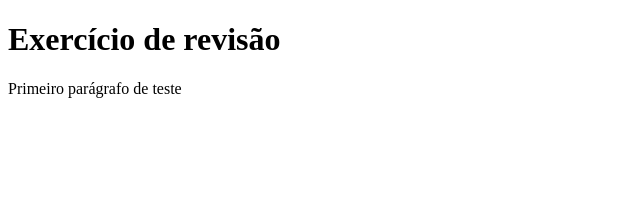
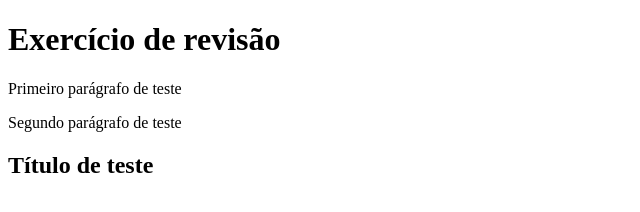
Before and after one commit to thiago93ferreira/repteste2, a plain HTML site: page index.html in a window 1280 px wide. Shown: the whole page, without its empty margins (0-640 px from the left). Drawn offline with Linux system fonts and the light colour scheme.

Commit message:
adicionando mais um parágrafo

```diff
--- a/index.html
+++ b/index.html
@@ -9,6 +9,9 @@
 <body>
     <h1>Exercício de revisão</h1>
     <p>Primeiro parágrafo de teste</p>
+    <p>Segundo parágrafo de teste</p>
+
+    <h2>Título de teste</h2>
     <script src="app.js"></script>
 </body>
 </html>
```
